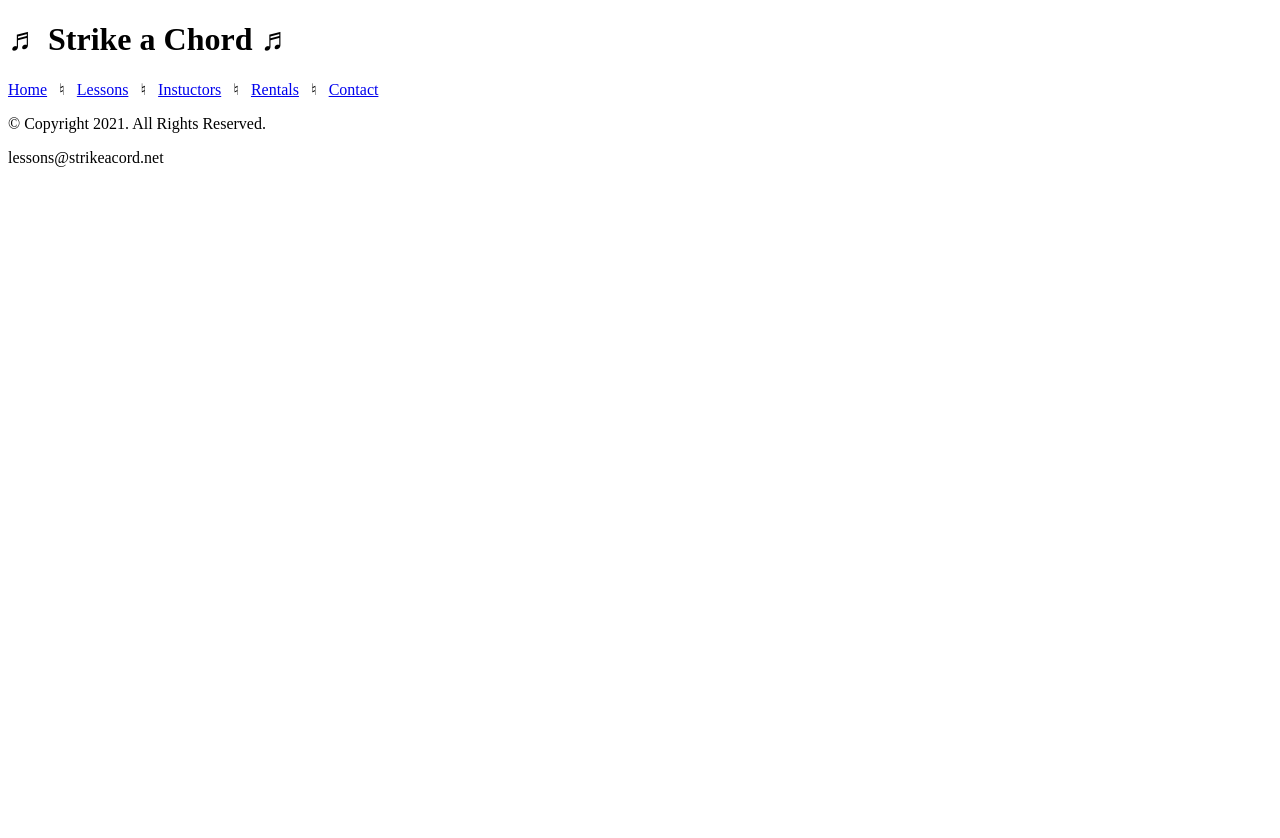
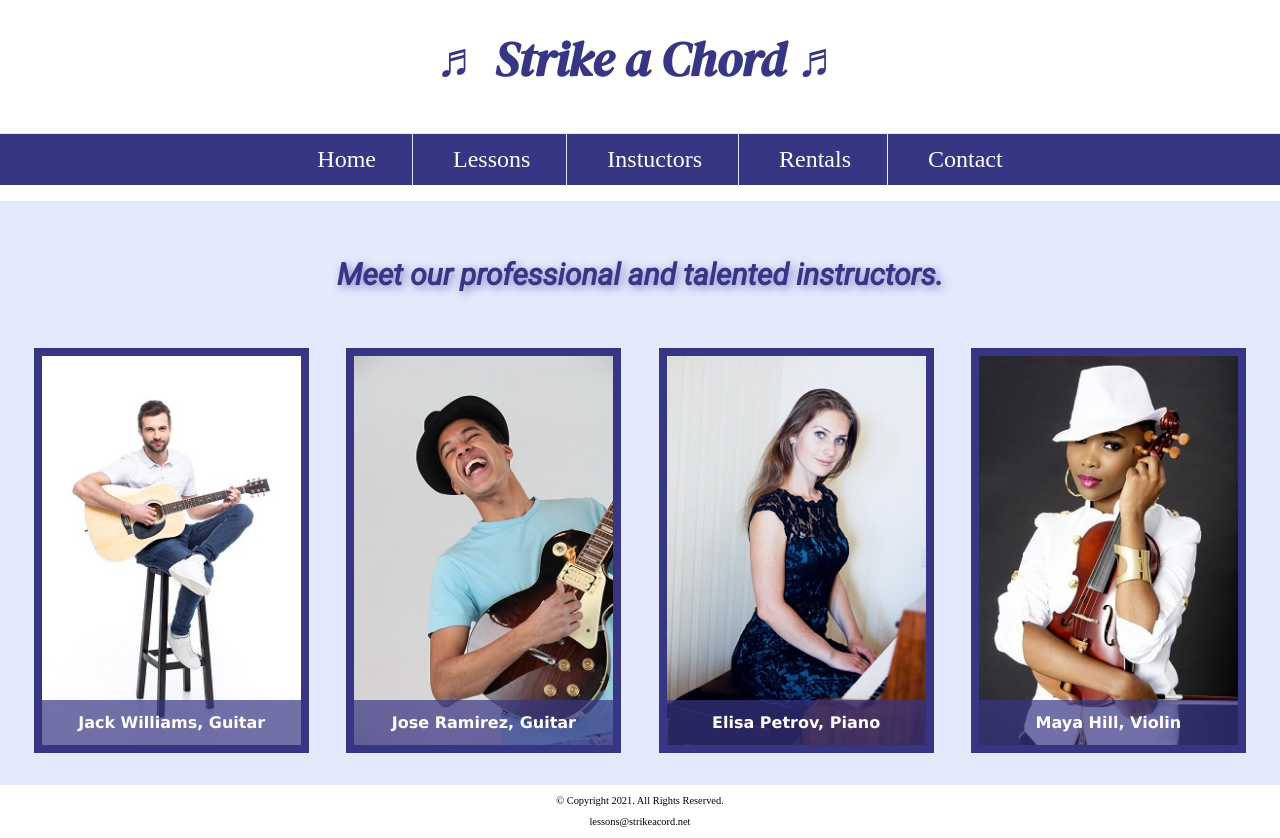
Before and after one commit to KonnarCahill/music-week-2, a plain HTML site: page Instructors.html in a window 1280 px wide. Before the commit the page ends 800 px from the top, so only its background shows below. Drawn offline with Linux system fonts and the light colour scheme.

Commit message:
Chap 7 Work

```diff
--- a/Instructors.html
+++ b/Instructors.html
@@ -4,13 +4,21 @@
 <head>
     <!--
             Student Name: Konnar Cahill
-            File Name: template.html
+            File Name: instructors.html
             Date: 11/1/20
         -->
 
-    <title>Strike a Chord: Template</title>
+    <title>Strike a Chord: Instructors</title>
     <meta charset="utf-8">
+    <link rel="stylesheet" href="css/styles.css">
     <meta name="viewport" content="width=device-width, initial-scale=1.0">
+    <link rel="preconnect" href="https://fonts.gstatic.com">
+    <link href="https://fonts.googleapis.com/css2?family=DM+Serif+Display:ital@1&family=Roboto:ital@1&display=swap"
+        rel="stylesheet">
+    <link rel="shortcut icon" href="images/favicon.ico">
+    <link rel="icon" type="image/png" sizes="32x32" href="images/favicon-32.png">
+    <link rel="apple-tounch-icon" sizes="180x180" href="images/apple-touch-icon.png">
+    <link rel="icon" sizes="192x192" href="images/android-chrome-192.png">
 </head>
 
 <body>
@@ -19,17 +27,47 @@
 
     </header>
     <nav>
-        <p><a href=index.html>Home</a> &nbsp; &#9838; &nbsp;
-            <a href=Lessons.html>Lessons</a> &nbsp; &#9838; &nbsp;
-            <a href=Instructors.html>Instuctors</a> &nbsp; &#9838; &nbsp;
-            <a href=Rentals.html>Rentals</a> &nbsp; &#9838; &nbsp;
-            <a href=Contact.html>Contact</a>
-        </p>
-
+        <ul>
+            <li><a href=index.html>Home</a></li>
+            <li><a href=Lessons.html>Lessons</a></li>
+            <li><a href=Instructors.html>Instuctors</a></li>
+            <li><a href=Rentals.html>Rentals</a></li>
+            <li><a href=Contact.html>Contact</a></li>
+        </ul>
     </nav>
 
     <!-- Use the main area to add the main content to the webpage-->
-    <main>
+    <main class="grid">
+        <aside>
+            <p>
+                Meet our professional and talented instructors.
+            </p>
+        </aside>
+        <figure>
+            <img src="images/guitar-instructor.jpg">
+            <figcaption>
+                Jack Williams, Guitar
+            </figcaption>
+        </figure>
+        <figure>
+            <img src="images/electric-guitar-instructor.jpg">
+            <figcaption>
+                Jose Ramirez, Guitar
+            </figcaption>
+        </figure>
+        <figure>
+            <img src="images/piano-instructor.jpg">
+            <figcaption>
+                Elisa Petrov, Piano
+            </figcaption>
+        </figure>
+        <figure>
+            <img src="images/violin-instructor.jpg">
+            <figcaption>
+                Maya Hill, Violin
+            </figcaption>
+        </figure>
+
 
 
 
--- a/css/styles.css
+++ b/css/styles.css
@@ -5,7 +5,7 @@ File Name: styles.css
 */
 
 /* CSS Reset */
-body, header, nav, main, footer, img, h1 {
+body, header, nav, main, footer, img, h1, section, aside, figure, figcaption {
 
     margin: 0;
     padding: 0;
@@ -18,8 +18,36 @@ img {
     max-width: 100%;
     display: block;
 }
+/* Style rule fpr box sizing applies to all elements */
+* {
+    box-sizing: border-box;
+}
 /* style rules for mobile viewport */
-
+aside {
+    text-align: center;
+    font-size: 1.5em;
+    font-weight: bold;
+    color: #373684;
+    text-shadow: 3px 3px 10px #8280cb;
+}
+figure {
+    position: relative;
+    max-width: 275px;
+    margin: 2% auto;
+    border: 8px solid #373684;
+}
+figcaption {
+    position: absolute;
+    bottom: 0;
+    background: rgba(55,54,132,0.7);
+    color: #fff;
+    width: 100%;
+    padding: 5% 0;
+    text-align: center;
+    font-family: Verdana, Arial, sans-serif;
+    font-size: 1.5em;
+    font-weight: bold;
+}
 
 /* Hide tab-desk class */
 .tab-desk {
@@ -215,6 +243,14 @@ footer a {
      tr:nth-child(odd) {
          background-color: #b7b7e1;
      }
+     .grid {
+        display: grid;
+        grid-template-columns: 2;
+        grid-gap: 20px;
+     }
+     aside {
+         grid-column: 1/span 2;
+     }
 
 }
 /* Media Query for Desktop Viewport */
@@ -263,6 +299,15 @@ footer a {
     .btn {
         grid-column: 1 /span 2;
     }
+    .grid {
+        grid-template-columns: 4;
+    }
+    figcaption {
+        font-size: 1em;
+    }
+    aside {
+        grid-column: 1/span 4;
+    }
 }
 @media print {
     body {
```
Also changed, not shown: Contact.html (+16 -7 lines), Lessons.html (+12 -8 lines), Rentals.html (+16 -6 lines), index.html (+4 -0 lines), template.html (+4 -0 lines), images/android-chrome-192.png (added), images/apple-touch-icon.png (added), images/electric-guitar-instructor.jpg (added), images/favicon-32.png (added), images/favicon.ico (added), images/guitar-instructor.jpg (added), images/piano-instructor.jpg (added), images/violin-instructor.jpg (added).
